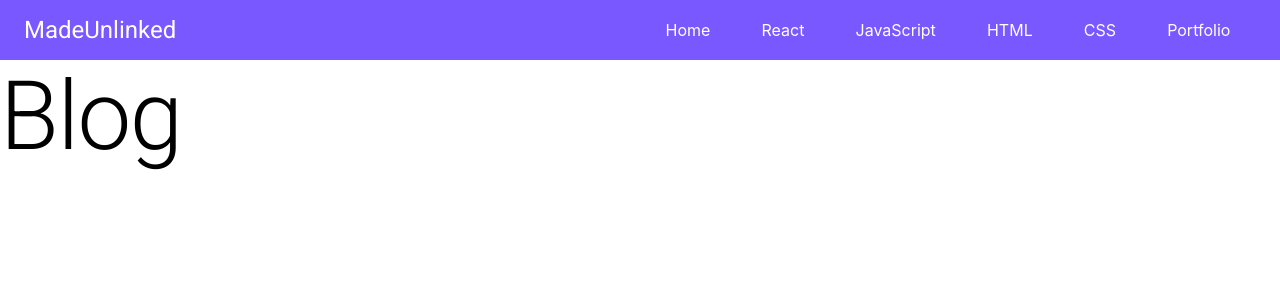
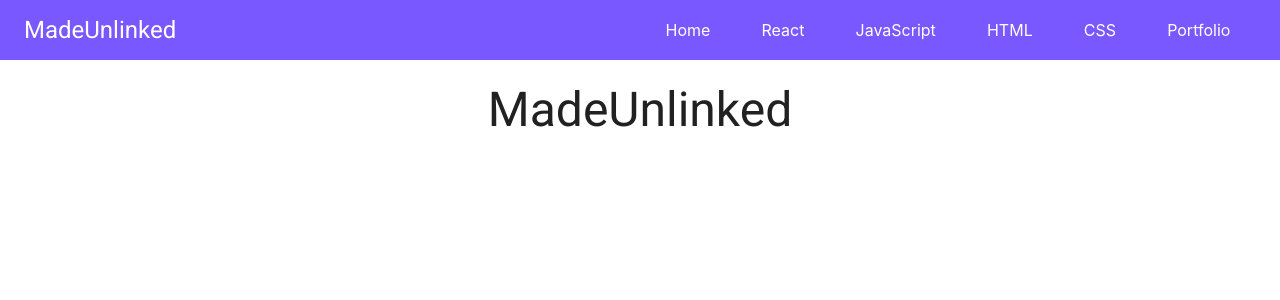
Before and after one commit to benzend/react-portfolio, a React (Create React App) app: page /blog in a window 1280 px wide. Shown: the top 300 px of the page. Built offline with nearby package versions, Linux system fonts and the light colour scheme.

Commit message:
adding styling

```diff
--- a/src/pages/BlogMainNavigation.js
+++ b/src/pages/BlogMainNavigation.js
@@ -1,12 +1,28 @@
-import { Typography } from "@material-ui/core";
+import { Typography, makeStyles, Box } from "@material-ui/core";
 
 import { BlogNav } from "./blog-page/components/BlogNav";
 
+const useStyles = makeStyles((theme) => ({
+  root: {},
+  title: {},
+  header: {
+    display: "flex",
+    justifyContent: "center",
+    alignItems: "center",
+    height: "100px",
+  },
+}));
+
 export const BlogMainNavigation = () => {
+  const { header } = useStyles();
   return (
-    <div>
+    <Box>
       <BlogNav />
-      <Typography variant="h1">Blog</Typography>
-    </div>
+      <Box className={header} component="header">
+        <Typography color="textPrimary" component="h1" variant="h3">
+          MadeUnlinked
+        </Typography>
+      </Box>
+    </Box>
   );
 };
```
